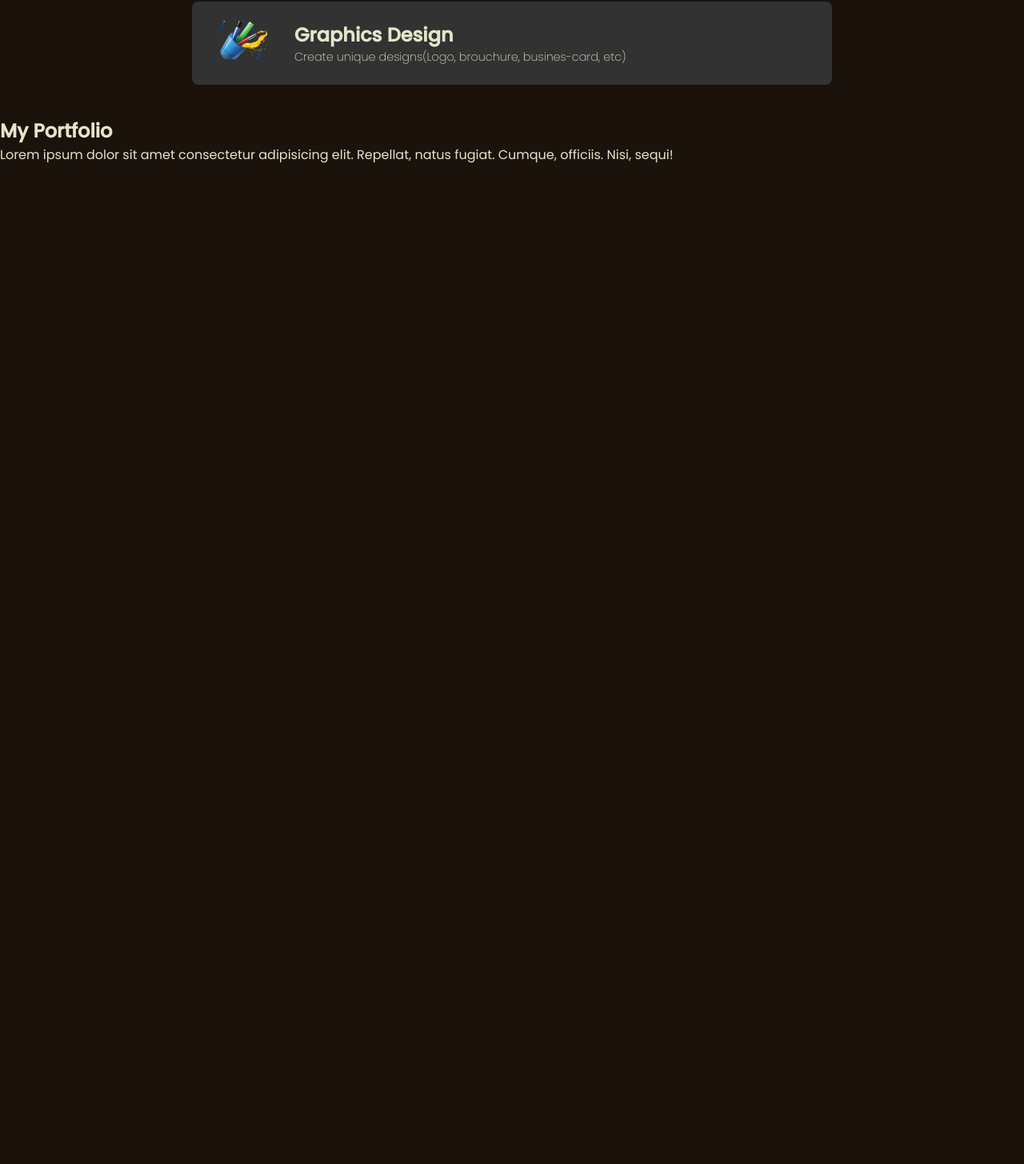
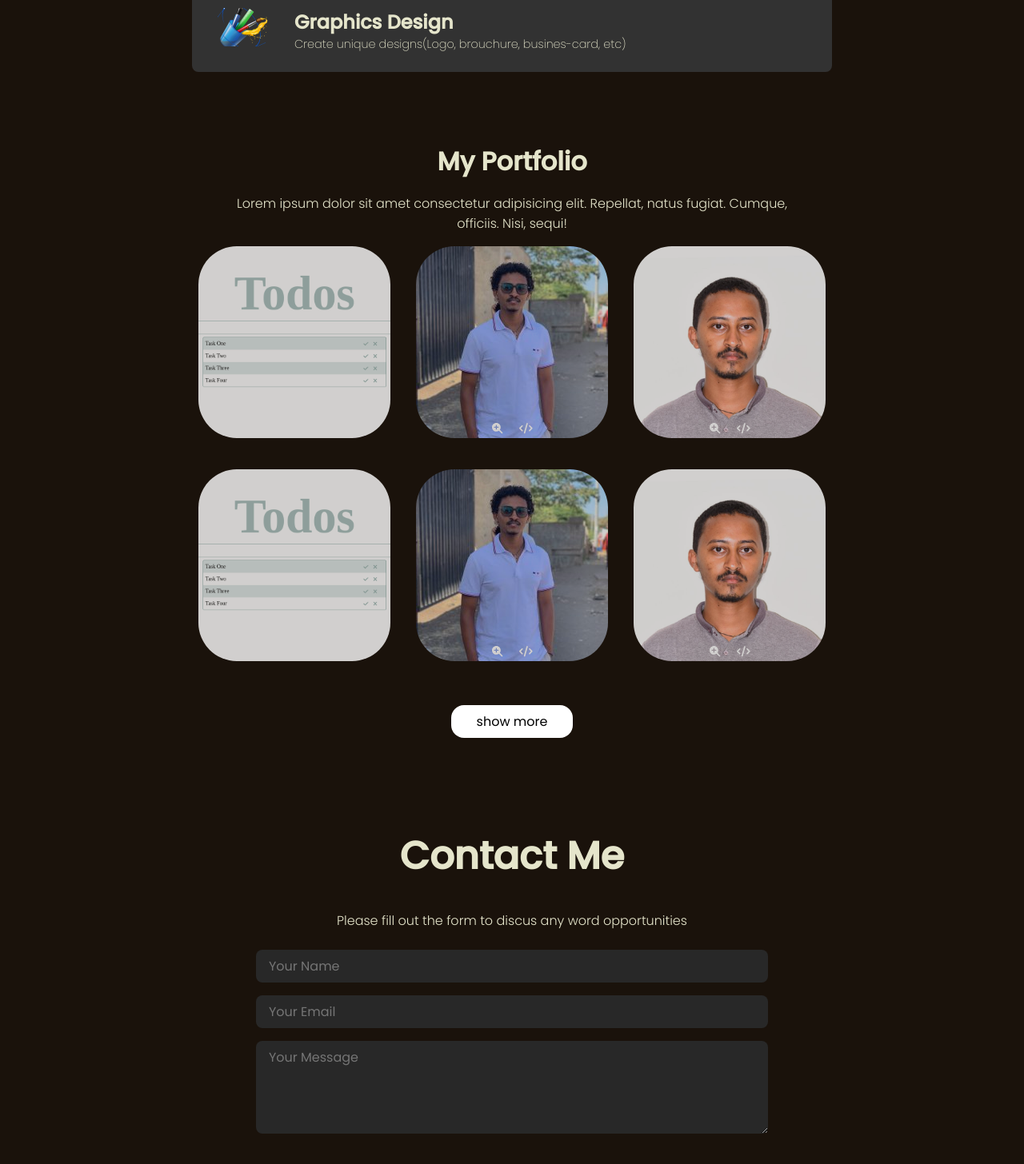
Before and after one commit to tibe-f/portfolio, a React (Vite) app: page / in a window 1280 px wide. Shown: the part 1330-2786 px from the top of the page at 80% size. Before the commit the page ends 1536 px from the top, so only its background shows below. Built offline with nearby package versions, Linux system fonts and the light colour scheme.

Commit message:
Added zoom and code buttons on the works section and started making the navbar responsive

```diff
--- a/src/App.jsx
+++ b/src/App.jsx
@@ -2,6 +2,8 @@ import Intro from "./components/intro/intro"
 import Navbar from "./components/navbar/navbar"
 import Skills from "./components/skils/skils"
 import Works from "./components/works/works"
+import Contact from "./components/contact/contact"
+import Footer from "./components/footer/footer"
 function App() {
 
   return (
@@ -10,7 +12,9 @@ function App() {
       <Intro/>
       <Skills/>
       <Works/>
-    </>
+      <Contact />
+      <Footer />
+     </>
   )
 }
 
--- /dev/null
+++ b/src/components/contact/contact.css
@@ -0,0 +1,60 @@
+#contact{
+    width: 100vw;
+    max-width: 65rem;
+    height: calc(100vh-10rem);
+    margin: 0 auto;
+    text-align: center;
+}
+.contactMeTitle{
+    font-size: 3rem;
+    font-weight: 700;
+    padding-top: 4rem;
+    margin-bottom: 2rem;
+}
+.contactDesc{
+    font-weight: 300;
+    font-size: 1rem;
+    max-width: 51rem;
+}
+.contactForm{
+    display: flex;
+    flex-direction: column;
+    justify-content: center;
+    align-items: center;
+    width: 100vw;
+    max-width: 100%;
+    margin-top: 1rem;
+
+}
+.name, .email, .msg{
+    font-size: medium;
+    width: 100%;
+    max-width: 40rem;
+    margin: 0.5rem;
+    padding: 0.5rem 1rem;
+    color: white;
+    border: none;
+    border-radius: 0.5rem;
+    background: rgb(40, 40, 40);
+}
+.email:active{
+    outline: none;
+}
+.contactbtn{
+    padding: 0.5rem 2rem;
+    border: none;
+    background-color: #fff;
+    border-radius: 1rem;
+    font-size: medium;
+    margin: 2rem auto;
+}
+a{
+    text-decoration: none;
+    color: #D5CEA3;
+}
+.Icon {
+    width: 2.5rem;
+    height: 2.5rem;
+    margin: 1rem 0.5rem;
+    cursor: pointer;
+}
--- /dev/null
+++ b/src/components/contact/contact.jsx
@@ -0,0 +1,25 @@
+import React from 'react'
+import './contact.css'
+
+import { FontAwesomeIcon } from '@fortawesome/react-fontawesome'
+import { faLinkedin} from '@fortawesome/free-brands-svg-icons'
+import { faGithub} from '@fortawesome/free-brands-svg-icons'
+
+const Contact = () => {
+  return (
+    <section id="contact">
+        <h1 className="contactMeTitle">Contact Me</h1>
+         <span className="contactDesc">Please fill out the form to discus any word opportunities</span>
+         <form className="contactForm">
+          <input type="text" className='name' placeholder='Your Name'/>
+          <input type="email" className='email' placeholder='Your Email' />
+          <textarea name="message" className='msg' placeholder='Your Message' rows="4"></textarea>
+          <button type='submit' className='contactbtn' value='send' >Submit</button>
+         </form>
+         <a href=""><FontAwesomeIcon className='Icon' icon={faGithub} /></a>
+         <a href=""><FontAwesomeIcon className='Icon' icon={faLinkedin} /></a>
+    </section>
+  )
+}
+
+export default Contact
--- /dev/null
+++ b/src/components/footer/footer.css
@@ -0,0 +1,10 @@
+.footer{
+    width: 100vw;
+    height: 4rem;
+    text-align: center;
+    padding: 2rem auto;
+    background: rgb(40, 40, 40);
+    display: flex;
+    justify-content: center;
+    align-items: center;
+}
--- /dev/null
+++ b/src/components/footer/footer.jsx
@@ -0,0 +1,11 @@
+import React from 'react'
+import './footer.css'
+
+const Footer = () => {
+  return (
+     <footer className='footer'>
+          copyright &#169; 2023 Tibebe Fellek. All right reserved.
+     </footer>  )
+}
+
+export default Footer
--- a/src/components/intro/intro.css
+++ b/src/components/intro/intro.css
@@ -70,11 +70,16 @@
         flex-direction: column;
     }
     .bgtbcont{
-        height: 20rem;
-        width: 19em;
+        height: 15rem;
+        width: 16rem;
         border-radius: 50%;
         overflow: visible;
 
+    }
+    .bgtbcont img{
+        border-radius: 50%;
+        width: 16rem;
+        height: 15rem;
     }
     .introContent{
         font-size: 10vw;
--- a/src/components/navbar/navbar.css
+++ b/src/components/navbar/navbar.css
@@ -37,6 +37,10 @@ small{
     padding-bottom: 0.4rem;
     color: #D5CEA3;
 }
+.menuitem.active{
+    border-bottom: 1px solid #D5CEA3;
+    padding-bottom: 3px;
+}
 .contactBtn{
     background-color: #fff;
     padding: 0.7rem 2rem;
--- a/src/components/navbar/navbar.jsx
+++ b/src/components/navbar/navbar.jsx
@@ -9,13 +9,20 @@ const Navbar = ()=>{
         <nav className="navbar">
             <a href="#"><span className="logo"> Tibe.F</span></a>
             <div className="desktopMenu">
-                <Link className="menuitem">Home</Link>
-                <Link className="menuitem">About</Link>
-                <Link className="menuitem">Portfolio</Link>
-                <Link className="menuitem">Clients</Link>
+                <Link activeClass="active" to="intro" spy={true} smooth={true} offset={-100} duration={500} className="menuitem">Home</Link>
+                <Link activeClass="active" to="skills" spy={true} smooth={true} offset={-70} className="menuitem">About</Link>
+                <Link activeClass="active" to="works" spy={true} smooth={true} offset={-100} className="menuitem">Portfolio</Link>
+            </div>
+            <button onClick={()=>{
+                document.getElementById('contact').scrollIntoView({behavior:'smooth'})
+            }} className="contactBtn"><FontAwesomeIcon icon={faAddressBook} /> Contact Me</button>
 
+<a href="#"><span className="logo"> Tibe.F</span></a>
+            <div className="desktopMenu">
+                <Link activeClass="active" to="intro" spy={true} smooth={true} offset={-100} duration={500} className="menuitem">Home</Link>
+                <Link activeClass="active" to="skills" spy={true} smooth={true} offset={-70} className="menuitem">About</Link>
+                <Link activeClass="active" to="works" spy={true} smooth={true} offset={-100} className="menuitem">Portfolio</Link>
             </div>
-            <button className="contactBtn"><FontAwesomeIcon icon={faAddressBook} /> Contact Me</button>
         </nav>
     )
 }
--- a/src/components/skils/skils.css
+++ b/src/components/skils/skils.css
@@ -7,12 +7,12 @@
     align-items: center;
     justify-content: center;
     text-align: center;
-    margin: 0 auto;
+    margin: 2rem auto;
  }
 .skilTitle{
     font-size: 3rem;
     font-weight: 700;
-    padding-top: 4rem;
+    padding-top: 1rem;
     margin-bottom: 2rem;
 
 }
@@ -68,5 +68,6 @@
     }
     .skilTitle{
         margin-top: 1rem;
+        font-size: 2rem;
     }
  }
--- a/src/components/works/works.css
+++ b/src/components/works/works.css
@@ -0,0 +1,109 @@
+  #works{
+    min-height: calc(100vh - 5rem);
+    width: 100vw;
+    max-width: 65rem;
+    margin: 0 auto;
+    display: flex;
+    flex-direction: column;
+    text-align: center;
+    padding: 0 1rem;
+    justify-content: center;
+    align-items: center;
+  }
+
+  .worksTitle{
+    margin: 1rem 0;
+    font-size: 2rem;
+  }
+  .workdesc{
+    font-weight: 300;
+    font-size: 1rem;
+    max-width: 45rem;
+  }
+
+  .works{
+    display: flex;
+    align-items: center;
+    justify-content: center;
+    width: 100vw;
+    max-width: 65rem;
+    flex-wrap: wrap;
+  }
+
+  .work{
+    position: relative;
+    margin: 1rem;
+    cursor: pointer;
+    opacity: 0.8;
+  }
+
+  .work:hover::before{
+    content: '';
+    position: absolute;
+    background-color: black;
+    top: 0;
+    left: 0;
+    width: 100%;
+    height: 100%;
+    opacity: 0.5;
+    z-index: 1;
+  }
+  .work:hover .moreInfo{
+    color: rgb(255, 255, 255);
+    z-index: 5;
+    position: absolute;
+    bottom: 50%;
+    left: 50%;
+    transform: translateX(-50%);
+    transition: all 0.2s ease-in;
+  }
+.work:hover .icon{
+    width: 1.5rem;
+    height: 1.5rem;
+    cursor: pointer;
+  }
+  .moreInfo button{
+    border: 0;
+    color: #fff;
+  }
+  .moreInfo{
+    position: absolute;
+    bottom: 0.5rem;
+    left: 50%;
+    transform: translateX(-50%);
+    transition: transform 3s ease-in;
+    width: 30%;
+    display: flex;
+    align-items: center;
+    justify-content: space-around;
+  }
+
+
+  .workImg{
+    height: 15rem;
+    width: 15rem;
+    object-fit: cover;
+    border-radius: 3rem;
+    cursor: pointer;
+   }
+
+.workbtn{
+    padding: 0.5rem 2rem;
+    background-color: #fff;
+    border: none;
+    border-radius: 1rem;
+    margin: 3rem 0;
+    margin-top: 2rem;
+    cursor: pointer;
+    font-size: medium;
+}
+.workbtn:active{
+    transform: scale(0.97);
+    outline: none;
+}
+@media screen and (max-width:480px) {
+    .workImg{
+        width:12rem;
+        height: 12rem;
+    }
+}
--- a/src/components/works/works.jsx
+++ b/src/components/works/works.jsx
@@ -1,5 +1,11 @@
 import React from 'react'
 import './works.css'
+import bab from '../../img/IMG.png'
+import tibe from '../../img/me.jpg'
+import todo from '../../img/todo.png'
+import { FontAwesomeIcon } from '@fortawesome/react-fontawesome'
+import { faCode, faSearchPlus } from '@fortawesome/free-solid-svg-icons'
+
 const Works = () => {
   return (
     <section id="works">
@@ -7,9 +13,53 @@ const Works = () => {
         <span className="workdesc">
             Lorem ipsum dolor sit amet consectetur adipisicing elit. Repellat, natus fugiat. Cumque, officiis. Nisi, sequi!
         </span>
-        <div className="workImgs">
+        <div className="works">
+          <div className="work">
+          <div className="moreInfo">
+              <button className='zoom'><FontAwesomeIcon className='icon' icon={faSearchPlus} /></button>
+              <button className='code'><FontAwesomeIcon className='icon' icon={faCode} /> </button>
+            </div>
+           <img src={todo} alt="" className='workImg'/>
+          </div>
+          <div className="work">
+          <div className="moreInfo">
+              <button className='zoom'><FontAwesomeIcon className='icon' icon={faSearchPlus} /></button>
+              <button className='code'><FontAwesomeIcon className='icon' icon={faCode} /> </button>
+          </div>
+           <img src={bab} alt="" className='workImg'/>
+          </div>
+          <div className="work">
+          <div className="moreInfo">
+              <button className='zoom'><FontAwesomeIcon className='icon' icon={faSearchPlus} /></button>
+              <button className='code'><FontAwesomeIcon className='icon' icon={faCode} /> </button>
+            </div>
+           <img src={tibe} alt="" className='workImg'/>
+          </div>
+          <div className="work">
+          <div className="moreInfo">
+              <button className='zoom'><FontAwesomeIcon className='icon' icon={faSearchPlus} /></button>
+              <button className='code'><FontAwesomeIcon className='icon' icon={faCode} /> </button>
+            </div>
+           <img src={todo} alt="" className='workImg'/>
+          </div>
+          <div className="work">
+          <div className="moreInfo">
+              <button className='zoom'><FontAwesomeIcon className='icon' icon={faSearchPlus} /></button>
+              <button className='code'><FontAwesomeIcon className='icon' icon={faCode} /> </button>
+            </div>
+           <img src={bab} alt="" className='workImg'/>
+          </div>
+          <div className="work">
+          <div className="moreInfo">
+              <button className='zoom'><FontAwesomeIcon className='icon' icon={faSearchPlus} /></button>
+              <button className='code'><FontAwesomeIcon className='icon' icon={faCode} /> </button>
+            </div>
+           <img src={tibe} alt="" className='workImg'/>
+          </div>
 
         </div>
+        <button className="workbtn">show more</button>
+
     </section>
   )
 }
```
Also changed, not shown: src/img/me.jpg (added), src/img/todo.png (added).
